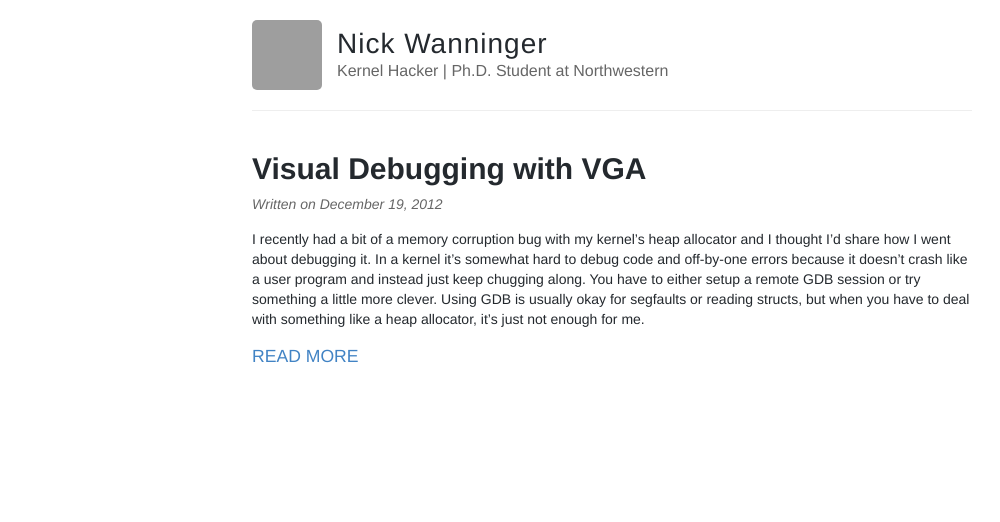
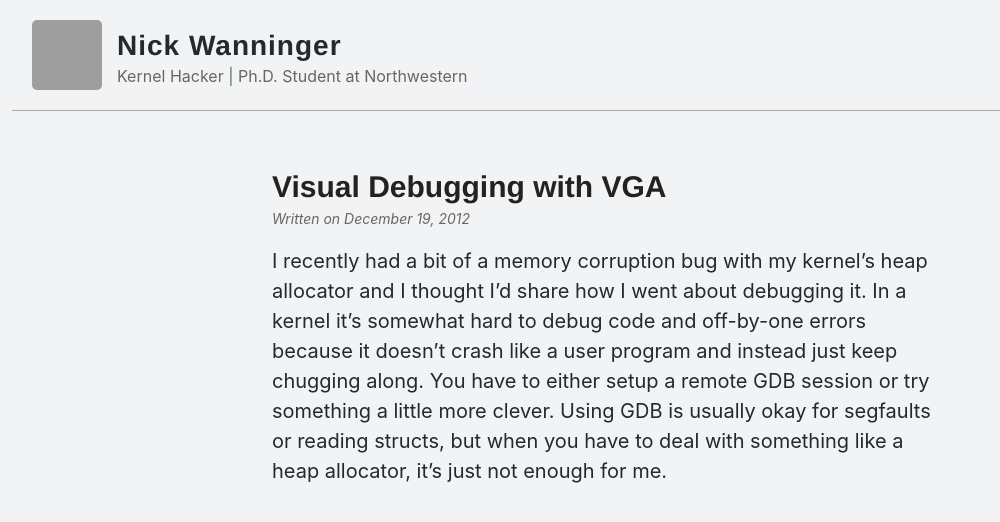
Before and after one commit to nickwanninger/nickwanninger.github.io, a Jekyll site: the page built from index.html, in a window 1280 px wide, cut to the strip 0-522 px from the top of the page. Shown: the whole strip, without its empty margins (28-1028 px from the left). Built offline with Jekyll 4.4.1, drawn with Linux system fonts in a browser that asks for light colours; grey boxes are pictures that could not be loaded.

Commit message:
design update

```diff
--- a/_layouts/default.html
+++ b/_layouts/default.html
@@ -18,7 +18,7 @@
   </head>
 
   <body>
-    <div class="wrapper-masthead">
+    <!-- <div class="wrapper-masthead">
       <div class="container">
         <header class="masthead clearfix">
           <a href="{{ site.baseurl }}/" class="site-avatar"><img src="{{ site.avatar }}" /></a>
@@ -28,17 +28,27 @@
             <p class="site-description">{{ site.description }}</p>
           </div>
 
-          <nav>
-            <!-- <a href="{{ site.baseurl }}/">Blog</a> -->
-            <!-- <a href="{{ site.baseurl }}/about">About</a> -->
-          </nav>
         </header>
       </div>
-    </div>
+    </div> -->
 
-    <div id="main" role="main" class="container">
+    <main>
+      <header class="masthead clearfix">
+        <a href="{{ site.baseurl }}/" class="site-avatar"><img src="{{ site.avatar }}" /></a>
+
+        <div class="site-info">
+          <h1 class="site-name"><a href="{{ site.baseurl }}/">{{ site.name }}</a></h1>
+          <p class="site-description">{{ site.description }}</p>
+        </div>
+
+        <div class="flex"></div>
+      </header>
+
       {{ content }}
-    </div>
+
+
+
+    </main>
 
     <!-- <div class="wrapper-footer">
       <div class="container">
--- a/_sass/_highlights.scss
+++ b/_sass/_highlights.scss
@@ -1,13 +1,15 @@
 
 div.highlight {
   padding: 7px 7px 7px 10px;
-
-  border-radius: 5px;
-
+  border-radius: 15px;
   -moz-box-shadow: 0 3px 6px rgba(0,0,0,0.16), 0 3px 6px rgba(0,0,0,0.23);
   -webkit-box-shadow: 0 3px 6px rgba(0,0,0,0.16), 0 3px 6px rgba(0,0,0,0.23);
   box-shadow: 0 3px 6px rgba(0,0,0,0.16), 0 3px 6px rgba(0,0,0,0.23);
   overflow: scroll;
+}
+
+.highlighter-rouge {
+  padding: 0px 20px;
 }
 
 // Override Syntax Highlighting In Minima With the Dracula Theme: https://draculatheme.com/
--- a/index.html
+++ b/index.html
@@ -2,11 +2,14 @@
 layout: default
 ---
 
+
+<div class="container">
   <div class="posts">
     {% for post in site.posts %}
-    <article class="post posts-entry">
 
-      <h1 style="margin-bottom: 0px;"><a href="{{ site.baseurl }}{{ post.url }}">{{ post.title }}</a></h1>
+      <a href="{{ site.baseurl }}{{ post.url }}" class="post posts-entry">
+
+        <h1 style="margin-bottom: 0px;">{{ post.title }}</h1>
 
         <div class="date">
           Written on {{ post.date | date: "%B %e, %Y" }}
@@ -14,8 +17,7 @@
         <div class="entry">
           {{ post.excerpt }}
         </div>
-
-      <a href="{{ site.baseurl }}{{ post.url }}" class="read-more">Read More</a>
-    </article>
+    </a>
     {% endfor %}
   </div>
+</div>
--- a/style.scss
+++ b/style.scss
@@ -18,10 +18,10 @@
 }
 
 body {
-	background: $white;
+	background: #f2f3f5;
   // font: 1px/1.4 $helvetica;
   font-size: 14px;
-  font-family: "Helvetica Neue",Helvetica,Arial,sans-serif;
+  font-family: -apple-system,BlinkMacSystemFont,"avenir next",avenir,"helvetica neue",helvetica,ubuntu,roboto,noto,"segoe ui",arial,sans-serif;
   color: $darkGray;
 }
 
@@ -67,7 +67,15 @@
 }
 
 p {
-  margin: 15px 0;
+  margin-block-start: 1em;
+  margin-block-end: 1em;
+  margin-inline-start: 0px;
+  margin-inline-end: 0px;
+  font-size: 1.25rem;
+  line-height: 1.5;
+  @media screen and (max-width: 600px) {
+    font-size: 1rem;
+  }
 }
 
 a {
@@ -156,14 +164,14 @@
   margin-bottom: 2rem;
 }
 
-.masthead {
-  padding: 20px 0;
-  border-bottom: 1px solid $lightGray;
+// .masthead {
+//   padding: 20px 0;
+//   border-bottom: 1px solid $lightGray;
 
-  @include mobile {
-    text-align: center;
-  }
-}
+//   @include mobile {
+//     text-align: center;
+//   }
+// }
 
 .site-avatar {
   float: left;
@@ -196,8 +204,8 @@
   margin: 0;
   color: $darkGray;
   cursor: pointer;
-  font-family: $helveticaNeue;
-  font-weight: 300;
+  // font-family: $helveticaNeue;
+  font-weight: 900;
   font-size: 28px;
   letter-spacing: 1px;
 }
@@ -215,7 +223,7 @@
 nav {
   float: right;
   margin-top: 23px; // @TODO: Vertically middle align
-  font-family: $helveticaNeue;
+  // font-family: $helveticaNeue;
   font-size: 18px;
 
   @include mobile {
@@ -244,13 +252,18 @@
 //
 
 .posts > .post {
-  padding-bottom: 2em;
-  border-bottom: 1px solid $lightGray;
-}
+  display: block;
+  margin-top: 10px;
+  padding: 10px 20px;
+  border-radius: 15px;
+  transition: box-shadow 0.1s ease, background-color 0.1s ease;
 
-.posts > .post:last-child {
-  padding-bottom: 1em;
-  border-bottom: none;
+  &:hover {
+    background-color: #ffffff;
+    -moz-box-shadow: 0 3px 6px rgba(0,0,0,0.16), 0 3px 6px rgba(0,0,0,0.23);
+    -webkit-box-shadow: 0 3px 6px rgba(0,0,0,0.16), 0 3px 6px rgba(0,0,0,0.23);
+    box-shadow: 0 3px 6px rgba(0,0,0,0.16), 0 3px 6px rgba(0,0,0,0.23);
+  }
 }
 
 
@@ -320,3 +333,56 @@
   line-height: 1.42857143;
   color: #24292e;
 }
+
+.post img {
+  margin: 0px 20px;
+  display: block;
+  width: calc(100% - 40px);
+  border-radius: 15px;
+  -moz-box-shadow: 0 3px 6px rgba(0,0,0,0.16), 0 3px 6px rgba(0,0,0,0.23);
+  -webkit-box-shadow: 0 3px 6px rgba(0,0,0,0.16), 0 3px 6px rgba(0,0,0,0.23);
+  box-shadow: 0 3px 6px rgba(0,0,0,0.16), 0 3px 6px rgba(0,0,0,0.23);
+}
+
+
+main {
+  display: flex;
+  flex-direction: column;
+  align-items: center;
+}
+
+header {
+  display: flex;
+  width: 100%;
+  max-width: 1200px;
+  padding: 20px;
+  align-items: center;
+  justify-content: center;
+  border-bottom: 1px solid #aaa;
+}
+
+.flex {
+  display: flex;
+  flex: 1;
+}
+
+.title-block {
+  max-width: 900px;
+  @media screen and (min-width: 600px) {
+      padding-bottom: 5rem;
+  }
+
+
+
+  padding-left: 1rem;
+  padding-right: 1rem;
+
+  h1 {
+    font-size: 5rem;
+    line-height: 1;
+    font-weight: 900;
+    @media screen and (max-width: 600px) {
+      font-size: 3rem;
+    }
+  }
+}
```
Also changed, not shown: _layouts/post.html (+15 -8 lines). Lines whose indentation alone changed are shown as unchanged.
